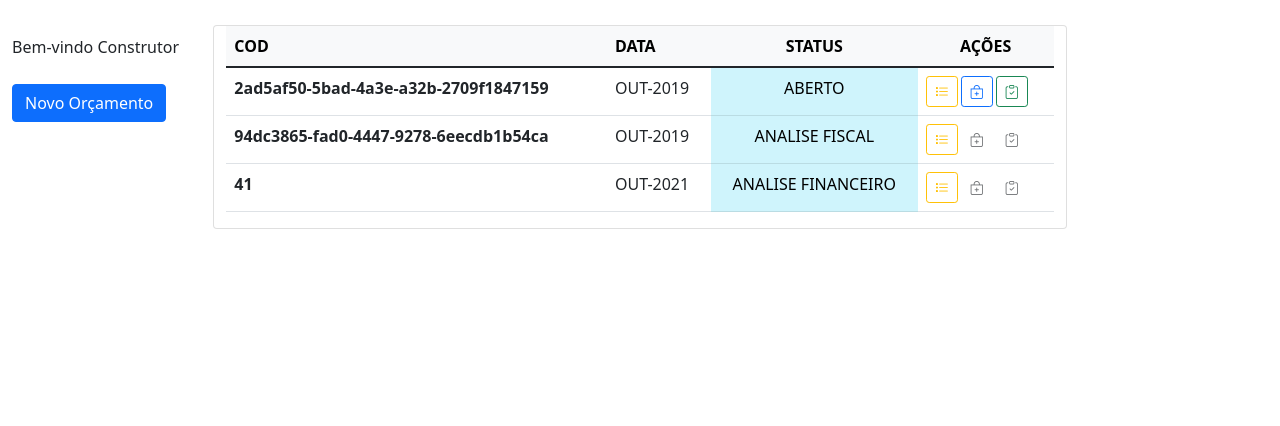
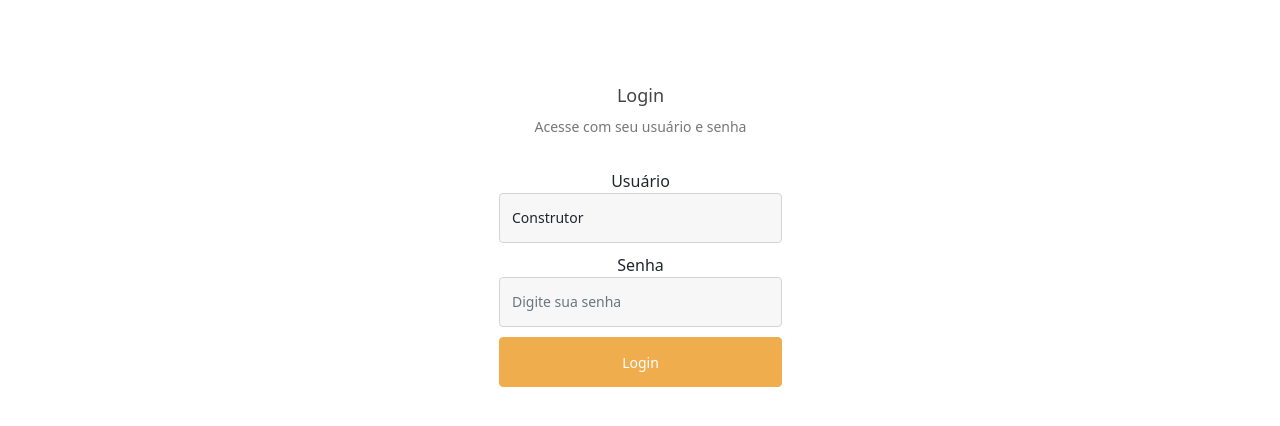
Before and after one commit to cassianobrexbit/react-hyperledger, a React (Create React App) app: page /login in a window 1280 px wide. Shown: the top 426 px of the page. Built offline with nearby package versions, Linux system fonts and the light colour scheme; data requests are answered from the project's data file.

Commit message:
fixed routes and Login component

```diff
--- a/src/App.js
+++ b/src/App.js
@@ -1,18 +1,25 @@
 import './App.css';
 import { Link, BrowserRouter as Router, Route, Switch } from 'react-router-dom';
 import Main from './components/Main';
+import Login from './components/auth/Login'
 
 function App() {
   return (
     <div  style={{paddingTop: 25}}>
 
 <Router>
+  <Route exact path="/login">
+    <Login></Login>
+  </Route>
+  <Route exact path="/">
+
   <Main
-    username="Construtor"
+    // username="Construtor"
   //  username="Fiscal"
   // username="Financeiro"
   // username="Outro"
   />
+  </Route>
   </Router>
     </div>
 
--- a/src/components/BuildBudgetList.jsx
+++ b/src/components/BuildBudgetList.jsx
@@ -1,4 +1,5 @@
 import React, { useState } from 'react';
+import { Link } from 'react-router-dom';
 import ListAllItems from '../view/ListBudgetItems';
 
 const BuildList = (props) =>
@@ -24,7 +25,16 @@ const BuildList = (props) =>
           <td>{budget.Record.DataBase}</td>
           <td  className="text-center table-info">{budget.Record.Status}</td>
           <td>
+          {props.username === 'Anônimo' ?
+          <>
+          <Link to='/login'>
+            <button className="btn btn-sm btn-success" href="/login"> <i className="bi-list-task">LOGIN</i></button>
+          </Link>
+          </>
+          :
           <button className="btn btn-sm btn-outline-warning" onClick={() => {isItemListVisible(true); setBudget(budget);}} style={{marginRight: 3}}> <i className="bi-list-task"></i></button>
+
+        }
             {
               props.username === 'Construtor' ?
               budget.Record.Status === 'ABERTO' ?
@@ -66,7 +76,7 @@ const BuildList = (props) =>
                     <button className="btn btn-sm" disabled> <i className="bi-clipboard-check"></i></button>
                 </>
                   )
-                  : "Autentique-se primeiro"
+                  : ""
 
 
             }
--- a/src/components/Main.jsx
+++ b/src/components/Main.jsx
@@ -2,11 +2,14 @@ import React, { useState, useEffect , useRef } from 'react';
 import Content from './Content';
 import Login from './auth/Login';
 import { Modal } from 'bootstrap';
+import { useLocation } from 'react-router-dom';
 
 
 
 function Main(props) {
-
+  const location = useLocation();
+  console.log(location);
+  let username = "Anônimo"
   const [modal, setModal] = useState(null);
   const newAssetModal = useRef();
   useEffect(() => {
@@ -15,9 +18,11 @@ function Main(props) {
       )
     }, [])
 
-        if(!props.username) {
-            return <Login/>
-        }
+          location.state ? username = location?.state.username : username = "Anônimo"
+
+        // if(!props.username) {
+        //     return <Login/>
+        // }
         // console.log("PROPS-> ",props);
 
         // if(props.username === 'Construtor'){
@@ -25,7 +30,7 @@ function Main(props) {
             // }
 
         let btnNewAsset;
-        props.username === 'Construtor' ?
+        username === 'Construtor' ?
         btnNewAsset =<button className="btn btn-primary btn-block" onClick={() => modal.show()} >Novo Orçamento</button>
         :
         btnNewAsset =<button className="btn btn-secondary btn-block" disabled >Novo Orçamento</button>
@@ -35,7 +40,7 @@ function Main(props) {
         <div className="container-fluid">
             <div className="row">
                 <div className="col-2 " style={{paddingTop: 10}}>
-                 Bem-vindo {props.username}
+                 Bem-vindo {username}
                     <div className="content" style={{paddingTop: 25}}>
 
                 {btnNewAsset}
@@ -72,7 +77,7 @@ function Main(props) {
 
                 </div>
                 <div className="col-8 card">
-            <Content {...props} />
+            <Content {...props} username={username} />
 
                 </div>
                 <div className="col-2">
--- a/src/components/auth/Login.jsx
+++ b/src/components/auth/Login.jsx
@@ -1,32 +1,34 @@
-import React from 'react';
+import React, { useState } from 'react';
 import { Link } from 'react-router-dom';
 
 function Login(props) {
+    const [username, setUsername] = useState('Construtor')
     return (
 <div class="container">
 <div class="login-form">
 <div class="main-div">
     <div class="panel">
-   <h2>Admin Login</h2>
+   <h2>Login</h2>
    <p>Acesse com seu usuário e senha</p>
    </div>
     <form id="Login">
-
         <div class="form-group">
-
         <label for="username" class="text-dark">Usuário</label>
-            <input type="text" name="username" class="form-control" id="username" placeholder="Digite seu usuário">
+            <input name="username" class="form-control" value={username} onChange={e => setUsername(e.target.value )} id="username" placeholder="Digite seu usuário">
             </input>
         </div>
-
         <div class="form-group">
         <label for="username" class="text-dark">Senha</label>
             <input type="password" class="form-control" id="inputPassword" placeholder="Digite sua senha">
             </input>
         </div>
+        <Link to={{
+            pathname: "/",
+            state: { username: username},
+        }} >
+        <button type="submit" class="btn btn-primary">Login</button>
+        </Link>
 
-        <Link to="/main"/>
-        <button type="submit" class="btn btn-primary">Login</button>
 
     </form>
     </div>
--- a/src/fakeapi/db.json
+++ b/src/fakeapi/db.json
@@ -76,7 +76,6 @@
                     "itemCod": "nomedoitem",
                     "itemDesc": "teste desc.",
                     "itemUnid": "m2",
-
                    "itemQuant": 2,
                     "itemPrecUnit": 49.9,
                     "itemVlrTotalBDI": 99.8,
```
Lines whose indentation alone changed are shown as unchanged.
